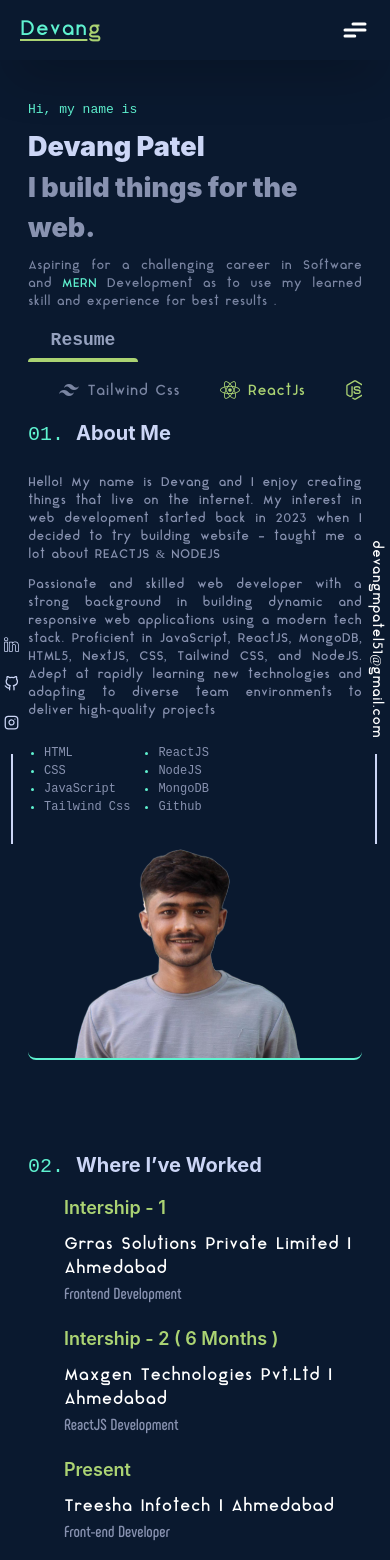
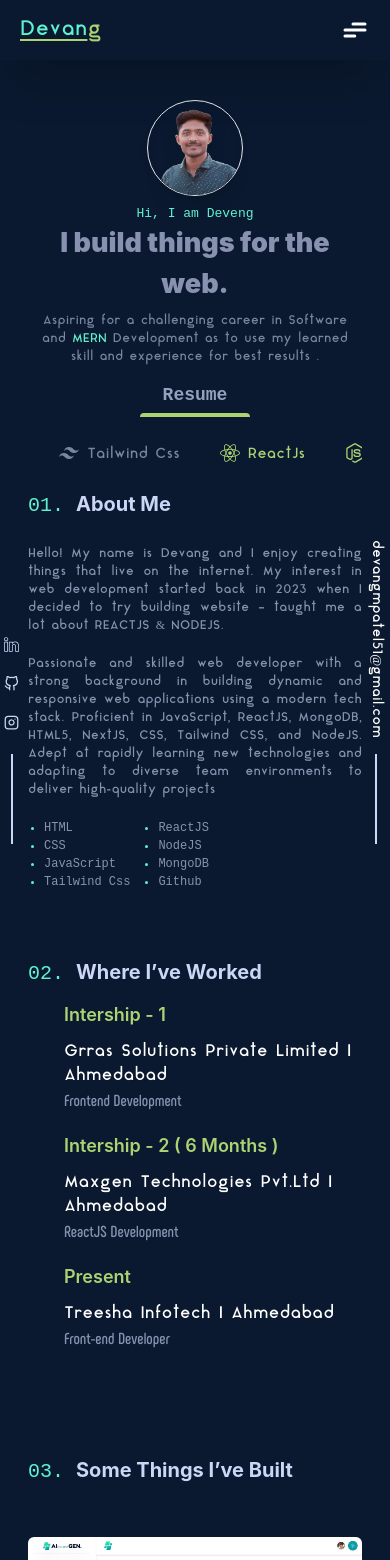
Before and after one commit to Devangptl/portfolio-2, a React (Create React App) app: page / in a window 390 px wide. Shown: the top 1560 px of the page. Built offline with nearby package versions, Linux system fonts and the light colour scheme.

Commit message:
change design header and about section

```diff
--- a/src/components/About.jsx
+++ b/src/components/About.jsx
@@ -3,23 +3,23 @@
 
 const About = () => {
   return (
-    <div id="about" className="  mt-[-4px] flex flex-col justify-center md:px-[12%]   lg:px-[15%] px-7   bg-[#0a192f] ">
+    <div id="about" className=" mt-[-4px] flex flex-col justify-center md:px-[12%] lg:px-[15%] px-7 bg-[#0a192f] ">
       <div className="">
         <h1 className=" text-[20px] md:text-[25px] lg:text-[25px] text-[#ccd6f6] font-bold">
-
           <span className="ff font-thin text-[#5ff2d0]">01. </span>
           About Me
         </h1>
       </div>
 
-      <div className="grid-cols-3 py-6 lg:gap-[50px] lg:grid">
-        <div className="col-span-2 font text-[#8892b0] flex flex-col gap-3 text-[12px] md:text-[15px] lg:text-[15px] ">
+      <div className=" pt-6 font text-[#8892b0] md:flex gap-20 text-[12px] md:text-[15px] lg:text-[15px] ">
+
+        <div className="flex flex-col mb-5 items-center gap-5">
           <p data-aos="fade-up"
-      className="text-justify ">
+            className="text-justify">
             Hello! My name is Devang and I enjoy creating things that live on
             the internet. My interest in web development started back in 2023
             when I decided to try building website — taught me a lot about REACTJS &
-            NODEJS
+            NODEJS.
           </p>
           <p data-aos="fade-up" className="text-justify ">
             Passionate and skilled web developer with a strong background in building dynamic and responsive web
@@ -27,9 +27,9 @@
             Tailwind CSS, and NodeJS. Adept at rapidly learning new technologies and adapting to diverse
             team environments to deliver high-quality projects
           </p>
+        </div>
 
-
-          <div data-aos="fade-up" className=" text-[#5ff2d0] text-[12px] md:text-[15px] lg:text-[15px] ff px-4 py-3 flex  gap-7">
+        <div data-aos="fade-up" className=" text-[#5ff2d0] text-[12px] md:text-[15px] lg:text-[15px] ff px-4 flex gap-7">
           <ul className="list-disc ">
             <li>
               <span className="text-[#8892b0]">HTML</span>{" "}
@@ -63,15 +63,6 @@
           </ul>
         </div>
       </div>
-
-        {/* grid 2 */}
-
-        <div data-aos="fade-right"  data-aos-easing="linear" className="  m-auto   lg:mt-[-20px] text-gray-300 cursor-pointer hover:text-[black]  duration-500   border-b-2 border-[#5ff2d0] rounded-lg overflow-hidden ">
-          <div className="flex items-center justify-center imgShadow ">
-            <img width={400} height={200} className="img mt-[-130px] lg:mt-0 " src={img} alt="img" />
-          </div>
-        </div>
-      </div>
     </div>
   );
 };
--- a/src/components/Header.jsx
+++ b/src/components/Header.jsx
@@ -1,19 +1,23 @@
 import React from 'react'
 import resume from "../utils/Resume.pdf";
 import { Link } from 'react-router-dom';
+import img from "../utils/devang_1.png";
 
 
 const Header = () => {
   return (
-    <div className='  md:px-[15%] px-7  pt-[5%] bg-[#0a192f] ' >
-      <div data-aos="fade-right" className='pt-20 '>
-        <h1 className=' text-[#5ff2d0] ff text-[13px] md:text-[20px]' >Hi, my name is</h1>
+    <div className='  md:px-[15%] px-7 pt-[5%] bg-[#0a192f] ' >
+      <div className='pt-20 text-center flex flex-col items-center justify-center '>
+        <div className="m-auto lg:mt-[-20px cursor-pointer overflow-hidden rounded-full w-24 h-24 border drop-shadow-lg">
+          <img className=" scale-125 mt-2 ml-0.5" width={100} height={100} src={img} alt="img" />
+        </div>
+        <h1 className='text-center text-[#5ff2d0] ff text-[13px] md:text-[14px] mt-2' >Hi, I am Deveng</h1>
 
-        <h1 className=' mt-2 text-[#ccd6f6] text-[27px] md:text-[50px] font-black '>Devang Patel</h1>
+        {/* <h1 className=' mt-2 text-[#ccd6f6] text-[27px] md:text-[50px] font-black '>Devang Patel</h1> */}
 
         <h1 className=' text-[#8892b0]   md:text-[50px] text-[27px] font-black '>I build things for the web.</h1>
 
-        <p className=' md:py-3  py-2 font text-[12px] text-justify md:text-[15px] text-[#7a85a2]  md:w-[60%] ' >Aspiring for a challenging career in Software and <span className='text-[#5ff2d0]'>MERN</span> Development as to use my learned skill and experience for best results .</p>
+        <p className=' md:py-3  py-2 font text-[12px] md:text-[15px] text-[#7a85a2]  md:w-[70%] ' >Aspiring for a challenging career in Software and <span className='text-[#5ff2d0]'>MERN</span> Development as to use my learned skill and experience for best results .</p>
 
         <Link
           to={resume}
--- a/src/components/MarqueeItem.jsx
+++ b/src/components/MarqueeItem.jsx
@@ -11,7 +11,7 @@
 
 export const MarqueeItem = () => {
   return (
-    <div className='md:px-[15%] px-7  mt-[-4px] py-[5%] bg-[#0a192f] '>
+    <div className='md:px-[15%] px-7 mt-[-4px] py-[7%] bg-[#0a192f] '>
          <Marquee  className=' text-[#7a85a2]  bg-[#0a192f]  '>
         <p className='flex items-center px-5  justify-center gap-2 font text-[20px] '><FaHtml5 /> <span className=' pt-1  text-[14px]'>HTML</span></p>
         <p className='flex items-center px-5  justify-center gap-2 font text-[20px]'><FaCss3Alt /> <span className=' pt-1 text-[14px]'>CSS</span></p>
--- a/src/components/Work.jsx
+++ b/src/components/Work.jsx
@@ -89,8 +89,6 @@
       left: true
     },
   ]
-
-  console.log(workData[0].tags);
 
 
   return (
```
Also changed, not shown: src/utils/devang_1.png (added). Lines whose indentation alone changed are shown as unchanged.
